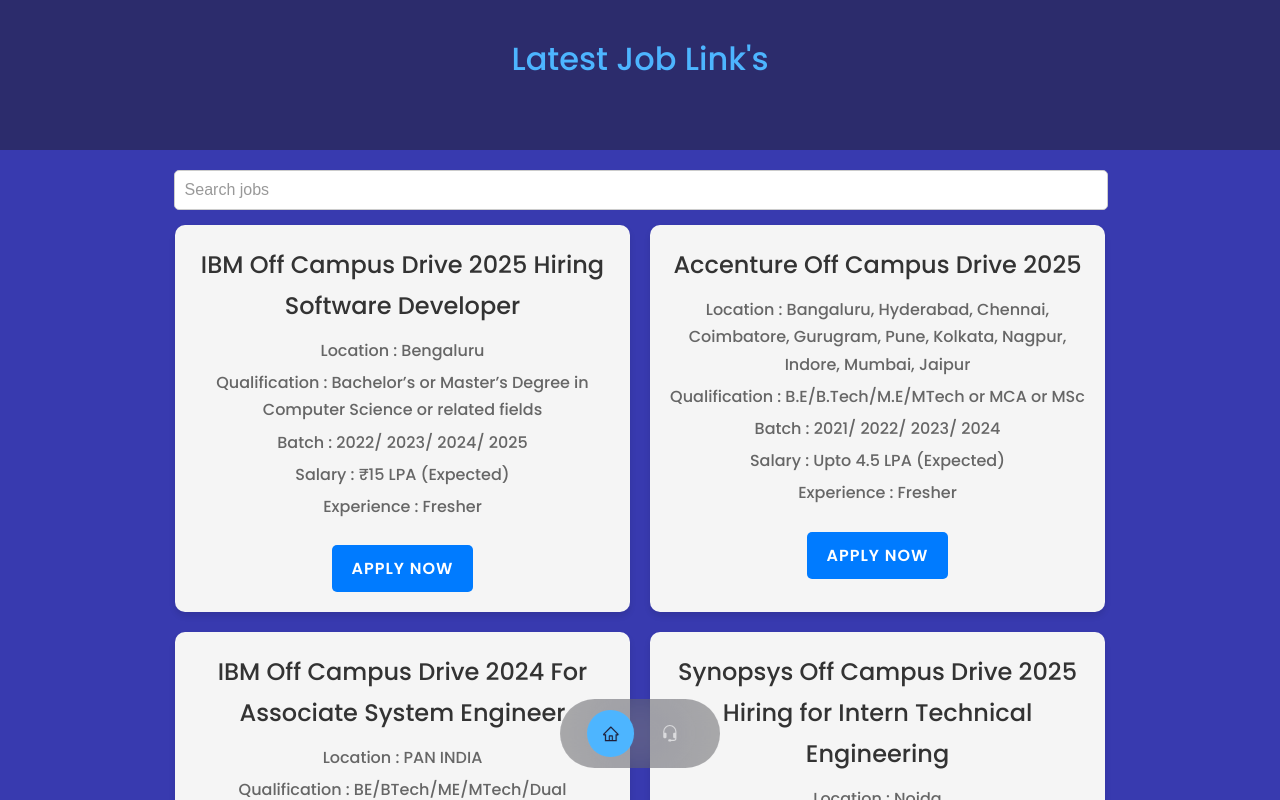
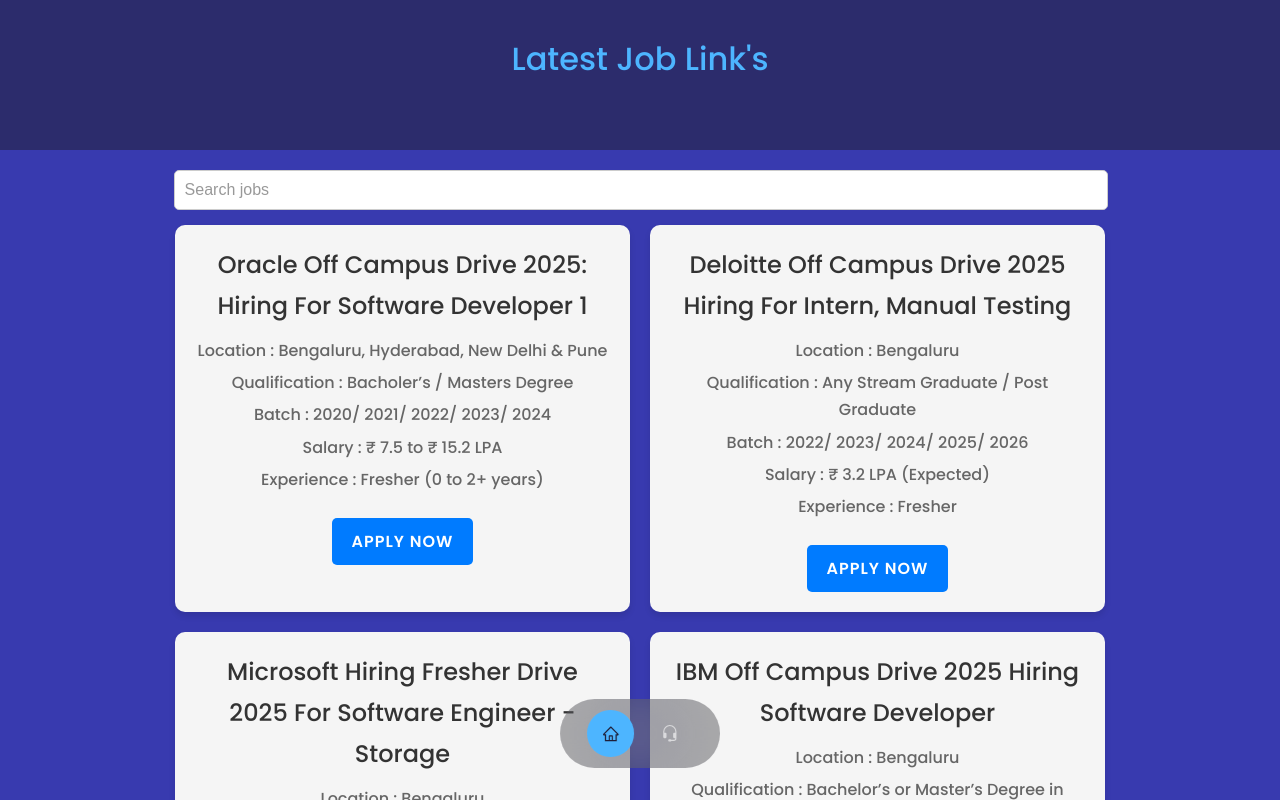
Before and after one commit to krankit5914/latest_job_notifications, a React (Create React App) app: page / in a window 1280 px wide. Shown: the top 800 px of the page. Built offline with nearby package versions, Linux system fonts and the light colour scheme.

Commit message:
update links

```diff
--- a/src/dummydata.js
+++ b/src/dummydata.js
@@ -54,9 +54,37 @@
   //   link: "",
   // },
   {
+    Name: "Oracle Off Campus Drive 2025: Hiring For Software Developer 1",
+    Location: "Location : Bengaluru, Hyderabad, New Delhi & Pune",
+    Qualification: " Qualification : Bacholer’s / Masters Degree",
+    Batch: "Batch : 2020/ 2021/ 2022/ 2023/ 2024 ",
+    Salary: "Salary : ₹ 7.5 to ₹ 15.2 LPA",
+    Experience: "Experience : Fresher (0 to 2+ years)",
+    link: "https://eeho.fa.us2.oraclecloud.com/hcmUI/CandidateExperience/en/sites/jobsearch/job/270677?utm_medium=jobboard&utm_source=LinkedIn",
+  },
+  {
+    Name: "Deloitte Off Campus Drive 2025 Hiring For Intern, Manual Testing",
+    Location: "Location : Bengaluru",
+    Qualification: " Qualification : Any Stream Graduate / Post Graduate",
+    Batch: "Batch : 2022/ 2023/ 2024/ 2025/ 2026 ",
+    Salary: "Salary : ₹ 3.2 LPA (Expected)",
+    Experience: "Experience : Fresher",
+    link: "https://southasiacareers.deloitte.com/job/Bengaluru-Enabling-Areas-Intern-Manual-Testing-Bengaluru-Digital-Excellence-Centre/36132544/",
+  },
+  {
+    Name: "Microsoft Hiring Fresher Drive 2025 For Software Engineer - Storage",
+    Location: "Location : Bengaluru",
+    Qualification: " Qualification : Bachelor’s Degree",
+    Batch: "Batch : Any Batches ",
+    Salary: "₹ 9.5 to 13 LPA",
+    Experience: "Experience : Fresher",
+    link: "https://unstop.com/jobs/software-engineer-storage-microsoft-1364132?utm_source=Prepflix&utm_medium=Affiliates&utm_campaign=MICROSOFT20022025&ref=AffPrepflix",
+  },
+  {
     Name: "IBM Off Campus Drive 2025 Hiring Software Developer",
     Location: "Location : Bengaluru",
-    Qualification: " Qualification : Bachelor’s or Master’s Degree in Computer Science or related fields",
+    Qualification:
+      " Qualification : Bachelor’s or Master’s Degree in Computer Science or related fields",
     Batch: "Batch : 2022/ 2023/ 2024/ 2025 ",
     Salary: "Salary : ₹15 LPA (Expected)",
     Experience: "Experience : Fresher",
```
